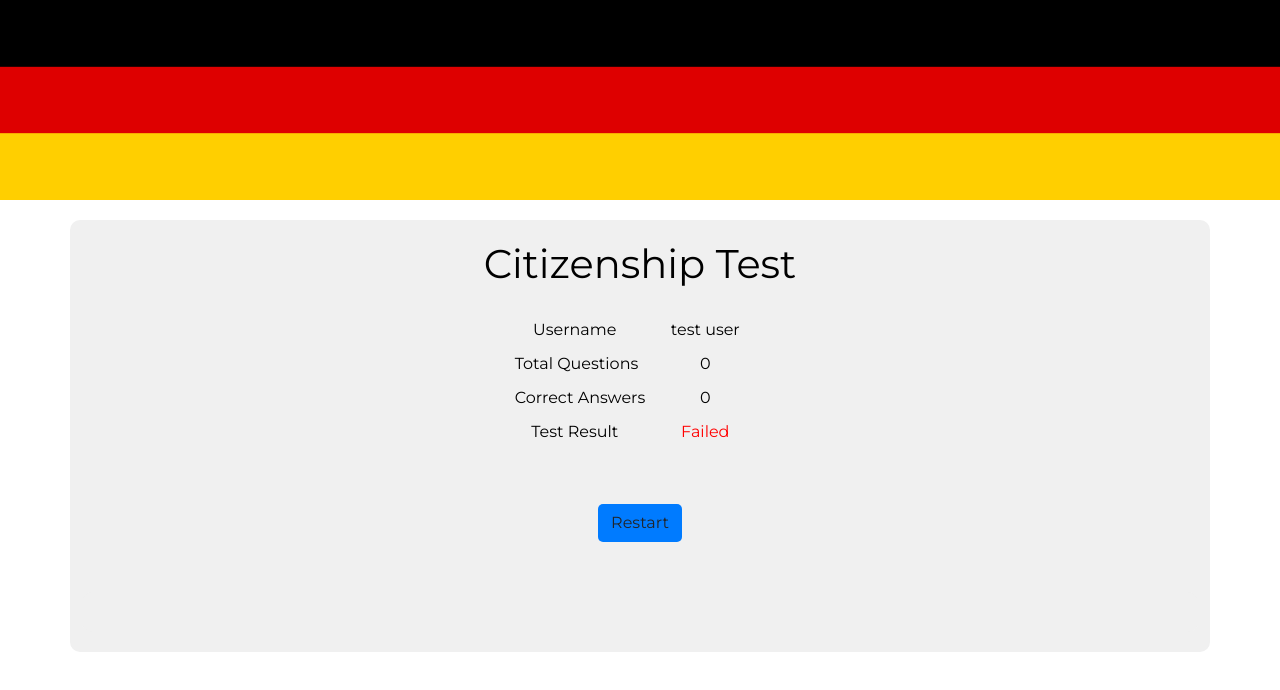
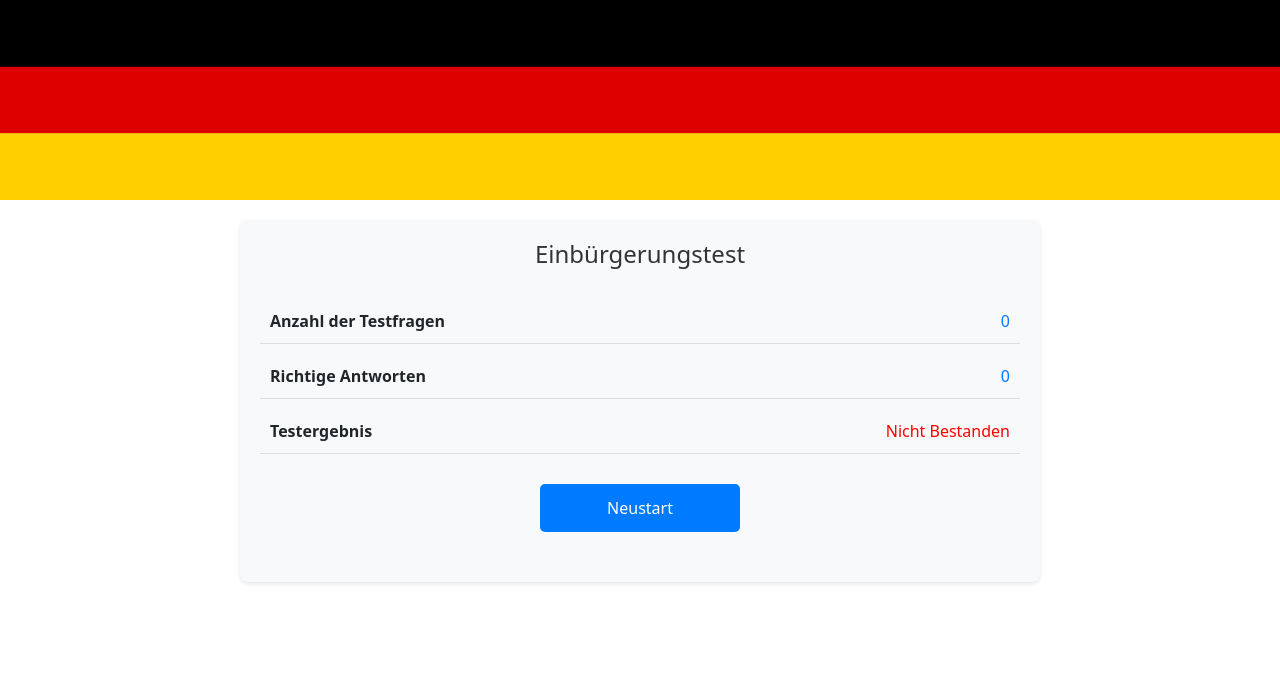
Before and after one commit to beka-zhvania/german-citizenship-test-client, a React (Create React App) app: page /result in a window 1280 px wide. Shown: the top 690 px of the page. Built offline with nearby package versions, Linux system fonts and the light colour scheme.

Commit message:
improve styling and instructions of the test

```diff
--- a/src/components/CitizenshipTest.js
+++ b/src/components/CitizenshipTest.js
@@ -105,18 +105,18 @@ export default function CitizenshipTest() {
 
       // if answer was not selected, it should be null
     setSelected(null)
-    console.log("result", result);//TODO:DELETE
+    //console.log("result", result);//TODO:DELETE
 
   }
 
   // going back to previous question button event handler
   function onBack(){
-    console.log("on back click")
+    //console.log("on back click")
     if (order > 0){
 
       // insert new answer to result array
       if (result.length <= order) {
-        console.log("in onBack. Calling pushAnswer with " + selected)//TODO:DELETE
+        //console.log("in onBack. Calling pushAnswer with " + selected)//TODO:DELETE
         dispatch(pushAnswer(selected))
       }
 
@@ -143,13 +143,13 @@ export default function CitizenshipTest() {
 
   // end of the test when all answers are selected and next button is clicked
   if (redirectToResult ) {
-    console.log("state before submitting answers", state)//TODO:DELETE
+    //console.log("state before submitting answers", state)//TODO:DELETE
     return  <Navigate to={'/result'} replace={true}></Navigate>
   }
 
 
   // calculate percentage string of progress bar width
-  const progressBarWidth = `${(progressBarValue)/queue.length * 100}%`;
+  const progressBarWidth = `${Math.round((progressBarValue)/queue.length * 100)}%`;
 
 
   return (
@@ -165,13 +165,13 @@ export default function CitizenshipTest() {
               {progressBarWidth}
             </div>
           </div>
-          <h1 className='title'>Citizenship Test</h1>
+          <h1 className='title'>Einbürgerungstest</h1>
 
           <Questions className='question-component' onSelected={onSelected} federalState={selectedState}/>
 
           <div className='button-container'>
-            { order > 0 ? <button className='btn btn-primary back' onClick={onBack}>Back</button> : <div></div>}
-            <button className='btn btn-primary next' onClick={onNext}>{order === queue.length - 1 ? "Submit" : "Next"}</button>
+            { order > 0 ? <button className='btn btn-primary back' onClick={onBack}>&lt; </button> : <div></div>}
+            <button className='btn btn-primary next' onClick={onNext}>{order === queue.length - 1 ? "Abgeben" : ">"}</button>
           </div>
         </div>
 
--- a/src/components/Main.js
+++ b/src/components/Main.js
@@ -39,23 +39,32 @@ export default function Main() {
                 {/* Placeholder for image */}
             </div>
             <div className='container'>
-                <h1 className='title'>German Citizenship Test Practice</h1>
+                <h1 className='title'>Probetest zum Einbürgerungstest</h1>
                 <ol>
-                    <li>You will be asked 33 questions for German citizenship application</li>
-                    <li>Every question has equal weight</li>
-                    <li>Every question has a single correct answer</li>
-                    <li>Questions can be answered in any order</li>
+                    <li>Es werden Ihnen 33 Fragen gestellt.</li>
+                    <li>Sie haben 60 Minuten Zeit, um den Test zu absolvieren.</li>
+                    <li>Sie benötigen 17 oder mehr richtige Antworten, um zu bestehen.</li>
+                    <li>Jede Frage hat eine einzige richtige Antwort.</li>
+                    <li>Die Fragen können in beliebiger Reihenfolge beantwortet werden.</li>
+                    <li>Achtung: Dieser Test dient Übungszwecken und könnte Fehler enthalten.</li>
                 </ol>
 
-                <select value={selectedState} onChange={e => updateSelectedState(e.target.value)} className='state-dropdown'>
-                    <option value="">Select a German State</option>
+                <label htmlFor="stateDropdown" className="dropdown-label">Bitte wählen Sie das Bundesland</label>
+                <select
+                id="stateDropdown"
+                value={selectedState}
+                onChange={e => updateSelectedState(e.target.value)}
+                className='state-dropdown'
+                >
+                    <option value="">Wählen Sie ein Bundesland</option>
                     {germanStates.map(state => (
                         <option key={state} value={state}>{state}</option>
                     ))}
                 </select>
 
+
                 <div className='start'>
-                    <button className='btn' onClick={handleStartClick}>Start Citizenship Test</button>
+                    <button className='btn' onClick={handleStartClick}>Einbürgerungstest Starten</button>
                 </div>
             </div>
         </>
--- a/src/components/Result.js
+++ b/src/components/Result.js
@@ -16,12 +16,12 @@ export default function Result() {
   } = useSelector((state) => state);
 
   function onRestart() {
-    console.log("restarting the test");
+    //console.log("restarting the test");
     dispatch(resetQuestionsAction());
     dispatch(resetResultAction());
   }
 
-  // caunt true values
+  // count true values
   const countTrueValues = (arr) => arr.filter(Boolean).length;
 
   // check for each question if it is answered correctly
@@ -46,42 +46,36 @@ export default function Result() {
         {/* Placeholder for german flag on top of the page */}
       </div>
 
-      <div className="container">
-        <h1 className="title">Citizenship Test</h1>
+      <div className="result-container">
+        <h1 className="result-title">Einbürgerungstest</h1>
 
-        <div className="result">
+        <div className="result-details">
           <div>
-            <span>Username</span>
-            <span>test user</span>
-          </div>
-          <div>
-            <span>Total Questions</span>
+            <span>Anzahl der Testfragen</span>
             <span>{result.length}</span>
           </div>
           <div>
-            <span>Correct Answers</span>
+            <span>Richtige Antworten</span>
             <span>{correctAnswerCount}</span>
           </div>
 
           <div>
-            <span>Test Result</span>
+            <span>Testergebnis</span>
             <span style={{ color: `${pass ? "green" : "red"}` }}>
-              {pass ? "Passed" : "Failed"}
+              {pass ? "Bestanden" : "Nicht Bestanden"}
             </span>
           </div>
         </div>
 
-        {/* button to restart the test */}
-        <div className="start restart">
-          <Link className="btn" to={"/"} onClick={onRestart}>
-            Restart
+        <div className="result-restart">
+          <Link className="result-btn" to={"/"} onClick={onRestart}>
+            Neustart
           </Link>
         </div>
 
-        <div className="container">
-          {/* result table for the test results */}
-          {/* <ResultTable></ResultTable> */}
-        </div>
+
+        {/* <ResultTable></ResultTable> */}
+
       </div>
     </>
   );
--- a/src/styles/Main.css
+++ b/src/styles/Main.css
@@ -9,10 +9,25 @@
   }
 
 
-  ol {
-    /* remove numbering on list items */
-    list-style-type: none;
-  }
+ol {
+  list-style-type: none; /* Removes default list numbering */
+  padding: 0; /* Removes default padding */
+  margin: 20px 0; /* Adds vertical space around the list */
+}
+
+ol li {
+  padding: 8px 0; /* Adds vertical padding for spacing between items */
+  font-size: 16px; /* Sets a comfortable reading font size */
+}
+
+ol li:not(:last-child) {
+  border-bottom: 1px solid #ddd; /* Adds a subtle line between items */
+}
+
+ol li:hover {
+  background-color: #f8f9fa; /* Adds a very subtle hover effect */
+}
+
 
   .title {
     /* add space between title and explanation */
@@ -34,3 +49,38 @@
     color: white; /* Keeps text color white */
     text-decoration: none; /* Ensures no underline appears on hover */
   }
+
+/* federal state selection drop down  */
+.state-dropdown {
+  padding: 5px 10px; /* Adds space inside the dropdown, making it easier to read */
+  border: 1px solid #007bff; /* Adds a border with a color that matches the start button */
+  border-radius: 5px; /* Rounds the corners of the dropdown to match the button style */
+  font-size: 16px; /* Increases the font size for better readability */
+  background-color: white; /* Sets a white background for the dropdown */
+  cursor: pointer; /* Changes the cursor to a pointer to indicate it's clickable */
+  outline: none; /* Removes the default focus outline to be replaced with a custom one */
+  margin-bottom: 20px; /* Adds space below the dropdown to separate it from the next element */
+}
+
+.state-dropdown:hover {
+  border-color: #0056b3; /* Changes the border color on hover for visual feedback */
+}
+
+.state-dropdown:focus {
+  border-color: #0056b3; /* Changes the border color when focused for accessibility */
+  box-shadow: 0 0 5px rgba(0, 123, 255, 0.5); /* Adds a glow effect to indicate focus */
+}
+
+/* Optional: Style the dropdown options for consistency */
+.state-dropdown option {
+  padding: 10px; /* Adds padding to the options for a better click area and readability */
+}
+
+.dropdown-label {
+  margin-top:20px;
+  margin-bottom: 8px; /* Adds a small space between the label and the dropdown */
+  font-size: 16px; /* Sets the font size to match your dropdown */
+  color: #333; /* Sets the text color */
+  font-weight: bold; /* Makes the label text slightly bolder */
+  display: block; /* Ensures the label is on its own line above the dropdown */
+}
--- a/src/styles/Result.css
+++ b/src/styles/Result.css
@@ -1,50 +1,62 @@
-/* General Styles */
-.container {
+/* Specific to Result Page Styles */
+.result-container {
   max-width: 800px;
-    margin: auto;
+  margin: 20px auto;
   padding: 20px;
+  background: #f8f9fa;
+  border-radius: 8px;
+  box-shadow: 0 2px 4px rgba(0,0,0,0.1);
 }
 
-  .title {
+.result-title {
   text-align: center;
   margin-bottom: 30px;
+  color: #333;
+  font-size: 24px;
 }
 
-/* Updated Result Section with Flexbox for alignment */
-.result div {
+.result-details div {
   display: flex;
   justify-content: space-between;
   margin-bottom: 10px;
+  padding: 10px;
+  border-bottom: 1px solid #ddd;
 }
 
-  .result span {
-    /* Removing min-width and adjusting for flex display */
-    font-weight: 500;
+.result-details span:first-child {
+  font-weight: 600;
 }
 
-
-  .result span {
-    display: inline-block;
-    min-width: 120px;
+.result-details span:last-child {
   font-weight: 500;
+  color: #007bff;
 }
 
-  /* Button Styles */
-  .btn {
-    display: inline-block;
+.result-details span[style*="green"] {
+  color: #28a745;
+}
+
+.result-details span[style*="red"] {
+  color: #dc3545;
+}
+
+.result-btn {
+  display: block;
+  width: 100%;
   text-align: center;
   background-color: #007bff;
   color: white;
-    padding: 10px 15px;
+  padding: 12px;
   border-radius: 5px;
   text-decoration: none;
   transition: background-color 0.3s ease;
 }
 
-  .btn:hover {
+.result-btn:hover, .result-btn:focus {
   background-color: #0056b3;
 }
 
-  .restart {
-    margin: 50px;
+.result-restart {
+  margin: 30px auto;
+  max-width: 200px;
 }
--- a/src/util/dataFetcher.js
+++ b/src/util/dataFetcher.js
@@ -25,7 +25,7 @@ export async function getDataFromDB(url, federalState) {
 export async function postDataToDB(url, data) {
     try {
         const response = await axios.post(url, data);
-        console.log("posting", data, "to", url)//TODO:DELETE
+        //console.log("posting", data, "to", url)//TODO:DELETE
         return response.data;
     } catch (error) {
         console.error('Error posting data:', error);
```
Lines whose indentation alone changed are shown as unchanged.
